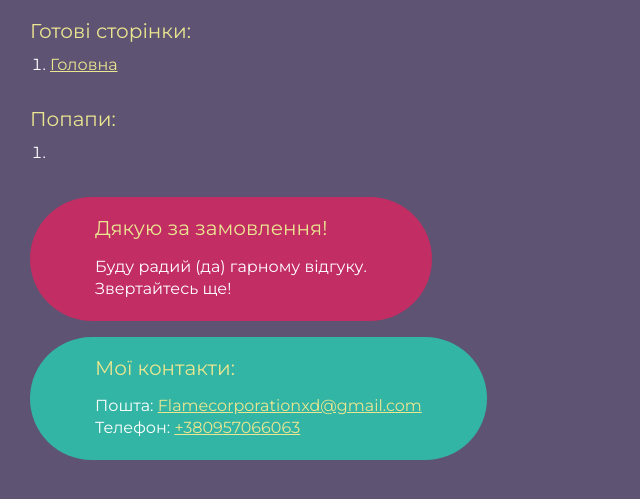
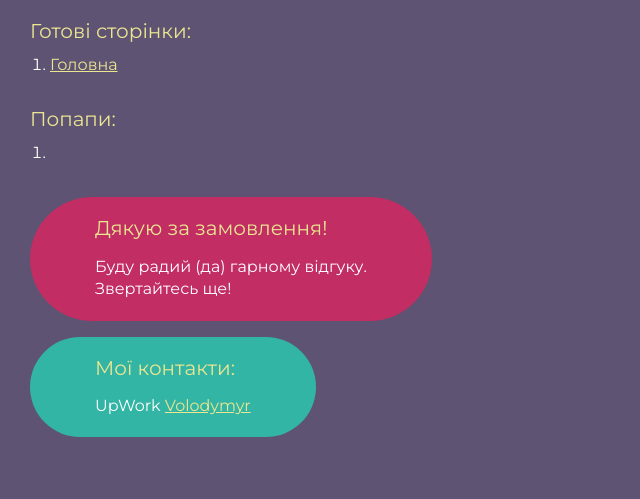
Before and after one commit to CodeFlamesk/ProHouse, a React app: page index.html in a window 1280 px wide. Shown: the part 115-614 px from the top of the page, without its empty margins (0-640 px from the left). Built offline with nearby package versions, Linux system fonts and the light colour scheme.

Commit message:
Update index.html

```diff
--- a/index.html
+++ b/index.html
@@ -29,8 +29,8 @@
 		</div>
 		<div class="rootpage__contacts">
 			<h2>Мої контакти:</h2>
-			<p>Пошта: <a href="mailto:Flamecorporationxd@gmail.com">Flamecorporationxd@gmail.com</a></p>
-			<p>Телефон: <a href="tel:+380957066063">+380957066063</a></p>
+			<p>UpWork <a href="https://www.upwork.com/freelancers/~01a687c8f95b7913d7">Volodymyr</a></p>
+
 
 		</div>
 	</div>
```
